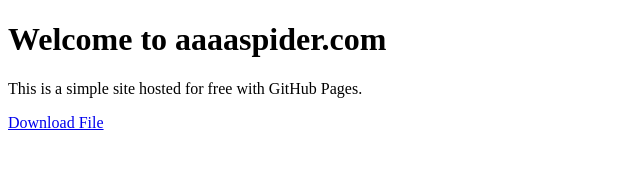
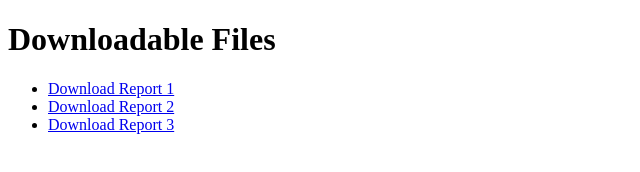
Before and after one commit to linnaae/test_website, a plain HTML site: page index.html in a window 1280 px wide. Shown: the whole page, without its empty margins (0-640 px from the left). Drawn offline with Linux system fonts and the light colour scheme.

Commit message:
Update index.html

```diff
--- a/index.html
+++ b/index.html
@@ -1,11 +1,14 @@
 <!DOCTYPE html>
 <html>
 <head>
-  <title>AaaaSpider</title>
+  <title>AaaaSpider Downloads</title>
 </head>
 <body>
-  <h1>Welcome to aaaaspider.com</h1>
-  <p>This is a simple site hosted for free with GitHub Pages.</p>
-  <p><a href="/downloads/myfile.pdf">Download File</a></p>
+  <h1>Downloadable Files</h1>
+  <ul>
+    <li><a href="downloads/" download>Download Report 1</a></li>
+    <li><a href="downloads/" download>Download Report 2</a></li>
+    <li><a href="downloads/" download>Download Report 3</a></li>
+  </ul>
 </body>
 </html>
```
